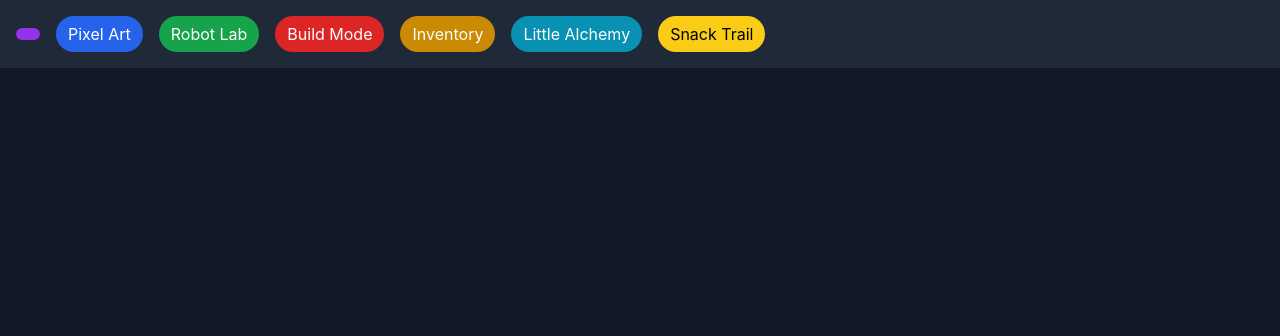
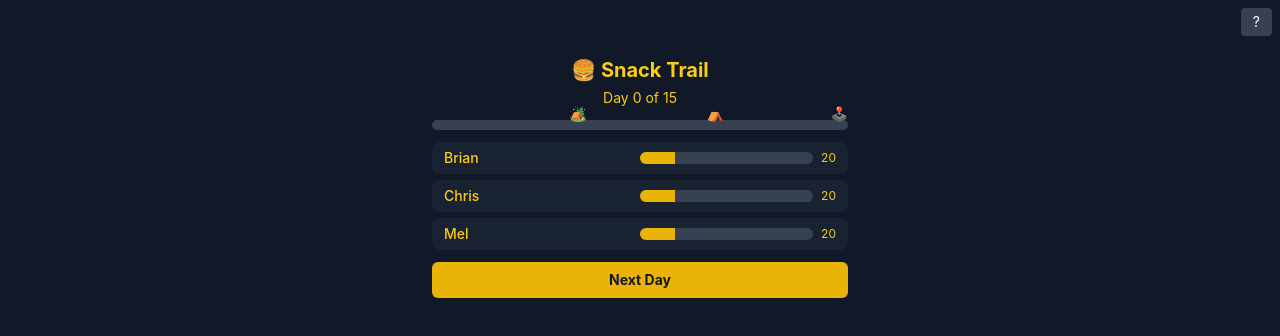
Before and after one commit to markmangroup/brian_m, a React (Create React App) app: page / in a window 1280 px wide. Before the commit this address led to /gimkit. Shown: the top 336 px of the page. Built offline with nearby package versions, Linux system fonts and the light colour scheme; no server answers.

Commit message:
Update App.js

```diff
--- a/src/App.js
+++ b/src/App.js
@@ -1,93 +1,13 @@
 import React from 'react';
-import { BrowserRouter as Router, Routes, Route, Link, NavLink, Navigate } from 'react-router-dom';
-import { AuthProvider, useAuth } from './contexts/AuthContext';
+import SnackTrail from './components/SnackTrail';
+import SnackTrailHUD from './components/SnackTrailHUD';
 
-import PixelArtMaker   from './components/PixelArtMaker';
-import RobotLab        from './components/RobotLab';
-import LegoBuildMode   from './components/LegoBuildMode';
-import LegoInventory   from './components/LegoInventory';
-import LittleAlchemy   from './components/LittleAlchemy';
-import SnackTrail      from './components/SnackTrail';          // ← NEW
-import Login           from './components/Login';
-import { FaSignOutAlt } from 'react-icons/fa';
-
-/* ---------- PRIVATE ROUTE ---------- */
-function PrivateRoute({ children }) {
-  const { currentUser } = useAuth();
-  return currentUser ? children : <Navigate to="/login" />;
-}
-
-function AppContent() {
-  const { currentUser, logout } = useAuth();
-
+export default function App() {
   return (
     <div className="min-h-screen bg-gray-900 text-white">
-
-      {/* ---------- NAV BAR ---------- */}
-      <nav className="bg-gray-800 p-4">
-        {/* nowrap keeps pills on one row; overflow-x lets you swipe on tiny screens */}
-        <div className="container mx-auto flex flex-nowrap overflow-x-auto gap-4 items-center">
-
-          <NavLink
-            to="/gimkit"
-            className={({ isActive }) =>
-              `px-3 py-1.5 rounded-full transition-all ${
-                isActive
-                  ? 'bg-purple-600 text-white'
-                  : 'bg-gray-700 text-gray-300 hover:bg-gray-600'
-              }`
-            }
-          >
-            {/* Gimkit removed but kept route placeholder */}
-          </NavLink>
-
-          <Link to="/pixel-art"      className="px-3 py-1.5 rounded-full bg-blue-600   hover:bg-blue-500   transition-colors">Pixel Art</Link>
-          <Link to="/robot-lab"      className="px-3 py-1.5 rounded-full bg-green-600  hover:bg-green-500  transition-colors">Robot Lab</Link>
-          <Link to="/lego-build"     className="px-3 py-1.5 rounded-full bg-red-600    hover:bg-red-500    transition-colors">Build Mode</Link>
-          <Link to="/lego-inventory" className="px-3 py-1.5 rounded-full bg-yellow-600 hover:bg-yellow-500 transition-colors">Inventory</Link>
-          <Link to="/little-alchemy" className="px-3 py-1.5 rounded-full bg-cyan-600   hover:bg-cyan-500   transition-colors">Little Alchemy</Link>
-          <Link to="/snack-trail"    className="px-3 py-1.5 rounded-full bg-yellow-400 hover:bg-yellow-300 text-black transition-colors">Snack Trail</Link>
-
-          {currentUser && (
-            <button
-              onClick={logout}
-              className="ml-auto px-3 py-1.5 rounded-full bg-red-600 hover:bg-red-500 transition-colors flex items-center gap-2"
-            >
-              <FaSignOutAlt />
-              Logout
-            </button>
-          )}
-        </div>
-      </nav>
-
-      {/* ---------- ROUTES ---------- */}
-      <div className="container mx-auto p-4">
-        <Routes>
-          <Route path="/login"         element={<Login />} />
-          <Route path="/gimkit"        element={<div />} />
-
-          <Route path="/pixel-art"      element={<PrivateRoute><PixelArtMaker   /></PrivateRoute>} />
-          <Route path="/robot-lab"      element={<PrivateRoute><RobotLab        /></PrivateRoute>} />
-          <Route path="/lego-build"     element={<PrivateRoute><LegoBuildMode   /></PrivateRoute>} />
-          <Route path="/lego-inventory" element={<PrivateRoute><LegoInventory   /></PrivateRoute>} />
-          <Route path="/little-alchemy" element={<PrivateRoute><LittleAlchemy   /></PrivateRoute>} />
-          <Route path="/snack-trail"    element={<PrivateRoute><SnackTrail      /></PrivateRoute>} />
-
-          <Route path="/" element={<Navigate to="/gimkit" />} />
-        </Routes>
-      </div>
+      <SnackTrailHUD>
+        <SnackTrail />
+      </SnackTrailHUD>
     </div>
   );
 }
-
-function App() {
-  return (
-    <Router>
-      <AuthProvider>
-        <AppContent />
-      </AuthProvider>
-    </Router>
-  );
-}
-
-export default App;
```
